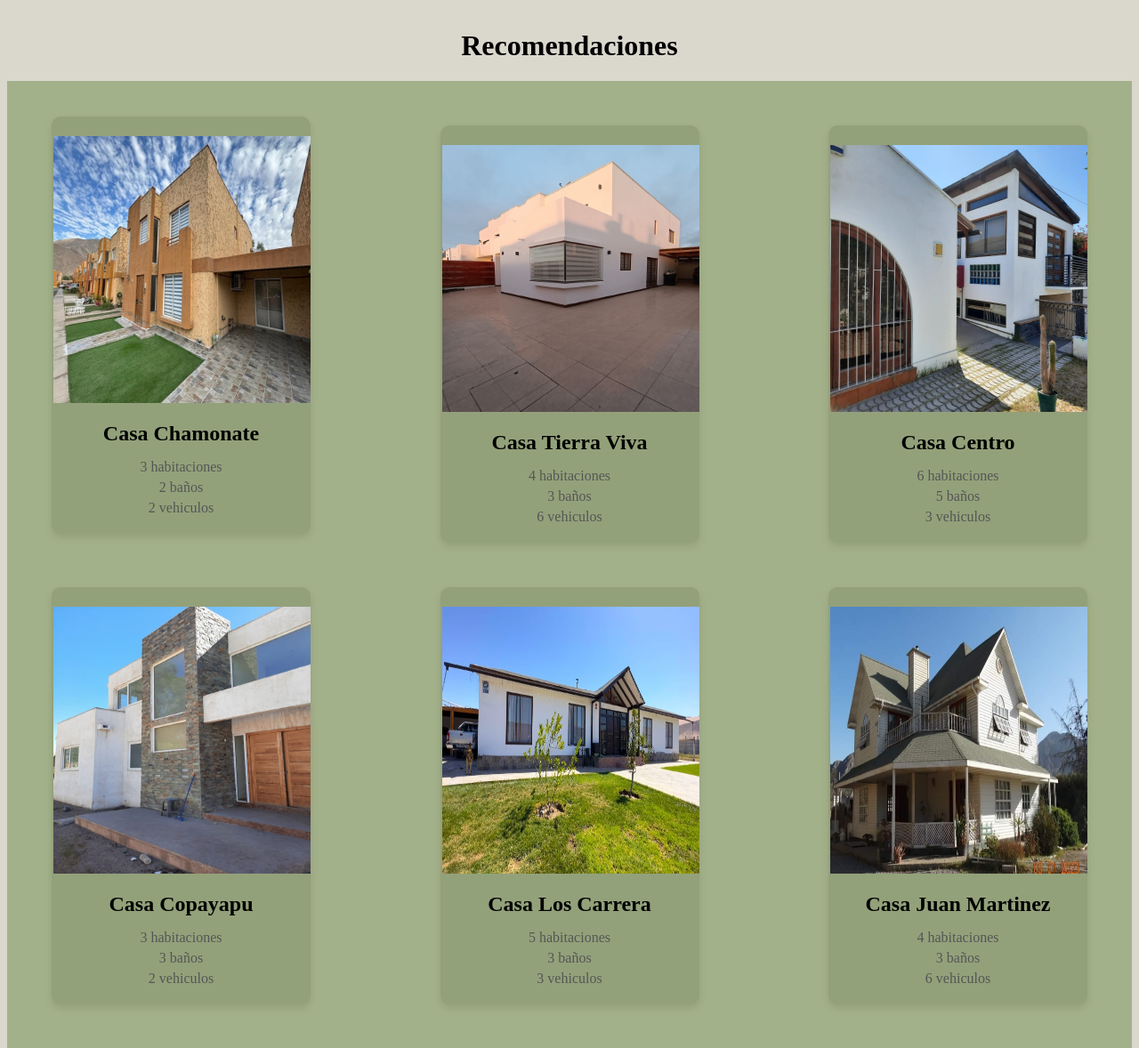
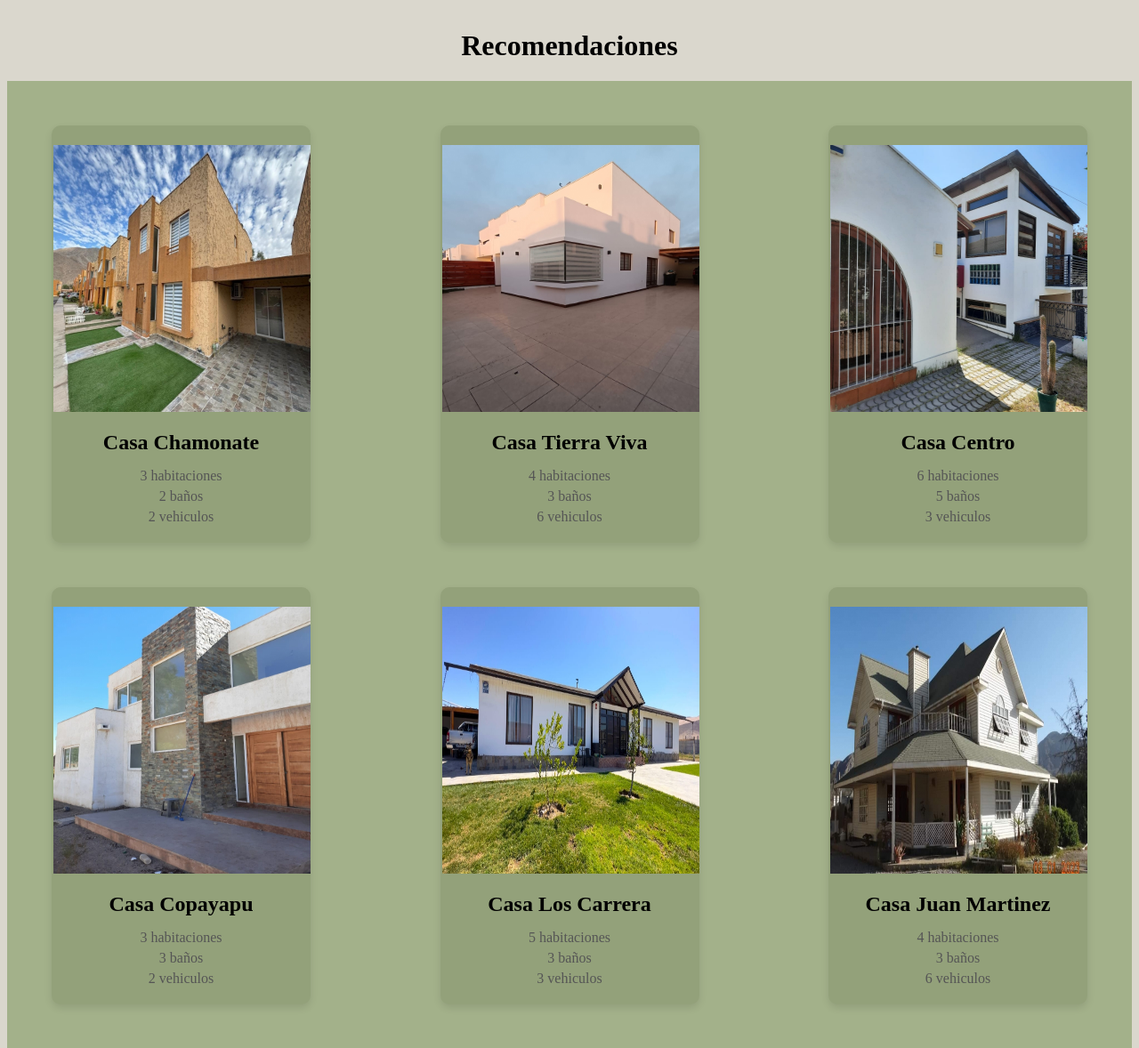
Before and after one commit to xBubbv/ProyectoPaginaWeb, a PHP site: page / in a window 1280 px wide, with the pointer over the restyled element. Shown: the part 1042-2220 px from the top of the page at 89% size. Run offline with PHP 8.4, Linux system fonts and the light colour scheme.

Commit message:
Ahora las tarjetas, al pasar el mouse por encima,hace un giro 360 grados

```diff
--- a/css/index-elements.css
+++ b/css/index-elements.css
@@ -192,7 +192,15 @@ body{
     height: 300px;
 }
 .prop-item:hover{
-    transform: translateY(-10px);
+
+    transform-style: preserve-3d;
+    /* transform: translateY(-10px); */
+    /* transform: rotate3d(1, 0, 0, 50deg);  /* Equivale a rotateX(50deg) */
+    /* transform: rotate3d(0, 1, 0, 25deg);  /* Equivale a rotateY(25deg) */
+    /* transform: rotate3d(0, 0, 1, 5deg);   /* Equivale a rotateZ(5deg) */
+
+    /* transform: rotate3d(1, 1, 0, 100deg); /* Equivale a rotateX(100deg) rotateY(100deg) */
+    transform: rotateY(360deg); /* Rotación en el eje Y */
 }
 .prop-nombre{
     font-size: 1.5em;
```
